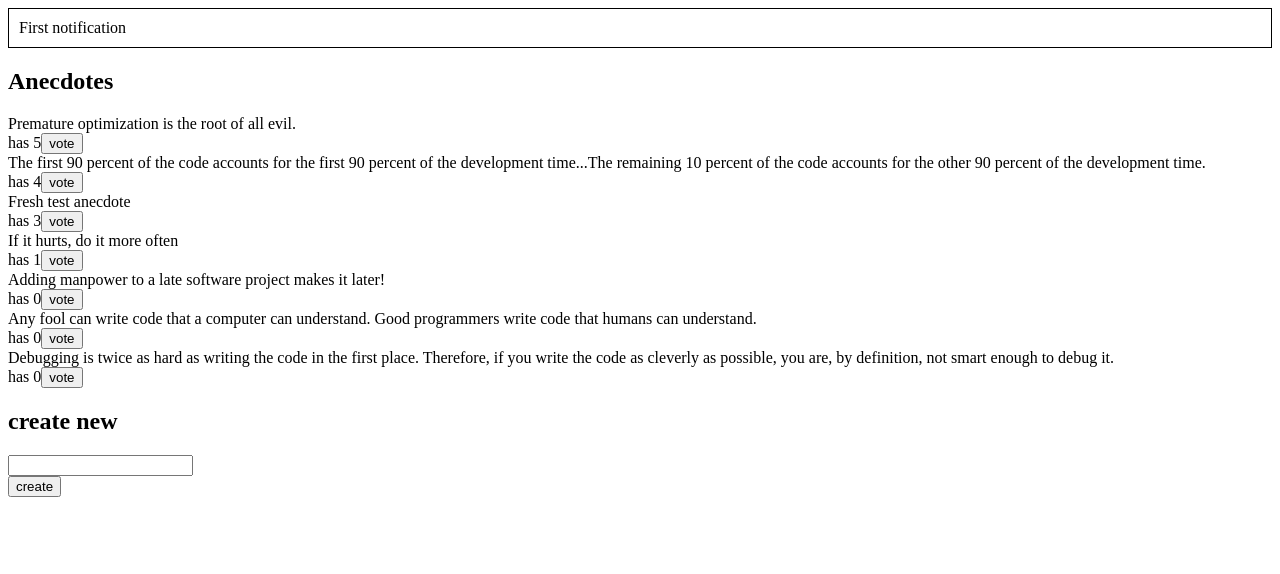
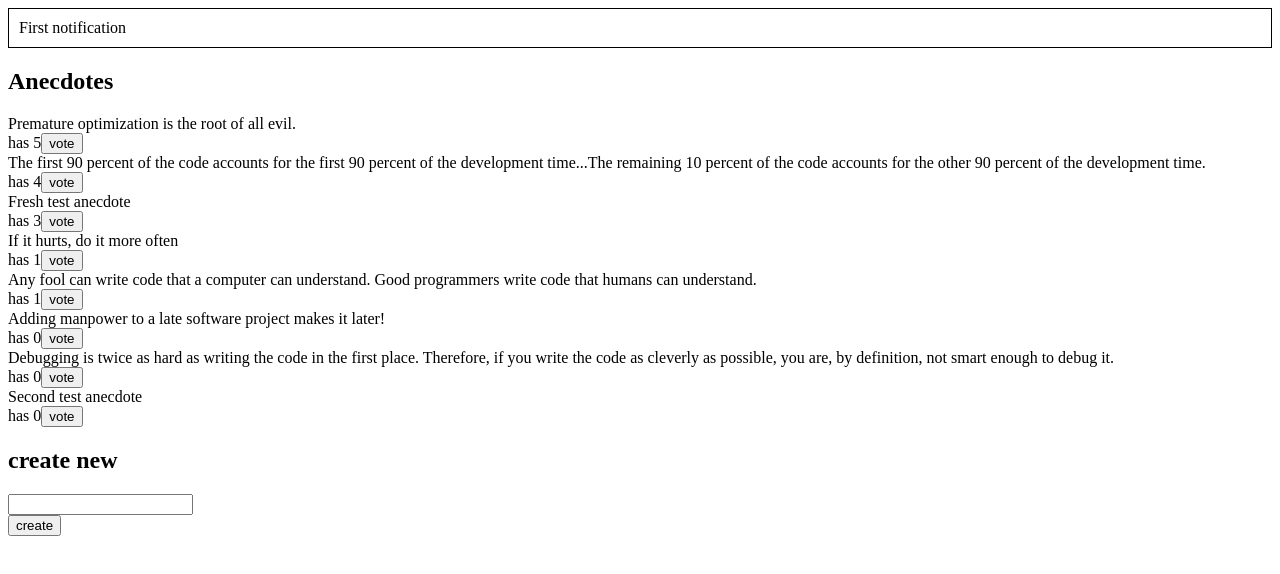
Before and after one commit to tteitti21/fullstack_part6, a React (Create React App) app in the folder redux-anecdotes/: page / in a window 1280 px wide. Shown: the top 574 px of the page. Built offline with nearby package versions, Linux system fonts and the light colour scheme; data requests are answered from the project's data file.

Commit message:
exercise 6.20 added

```diff
--- a/redux-anecdotes/db.json
+++ b/redux-anecdotes/db.json
@@ -18,7 +18,7 @@
     {
       "content": "Any fool can write code that a computer can understand. Good programmers write code that humans can understand.",
       "id": "36975",
-      "votes": 0
+      "votes": 1
     },
     {
       "content": "Premature optimization is the root of all evil.",
@@ -34,6 +34,11 @@
       "content": "Fresh test anecdote",
       "votes": 3,
       "id": "cXLbEUH"
+    },
+    {
+      "content": "Second test anecdote",
+      "votes": 0,
+      "id": "QB4wLdr"
     }
   ]
 }
--- a/redux-anecdotes/src/components/AnecdoteForm.js
+++ b/redux-anecdotes/src/components/AnecdoteForm.js
@@ -1,16 +1,15 @@
-import { useDispatch } from "react-redux";
+import { connect } from "react-redux"
 import { createAnecdote } from "../reducers/anecdoteReducer";
 import { setNotification } from "../reducers/notificationReducer";
 
 const AnecdoteForm = (props) => {
-    const dispatch = useDispatch()
 
     const create = async (event) => {
         event.preventDefault()
         const anecdote = event.target.anecdote.value
-        dispatch(createAnecdote(anecdote))
+        props.createAnecdote(anecdote)
         event.target.anecdote.value = ''
-        dispatch(setNotification(`Created new anecdote '${anecdote}`, 5))
+        props.setNotification(`Created new anecdote '${anecdote}`, 5)
       }
 
     return (
@@ -24,4 +23,21 @@ const AnecdoteForm = (props) => {
     )
 }
 
-export default AnecdoteForm
+const mapStateToProps = (state) => {
+  return {
+    anecdotes: state.anecdotes,
+    notification: state.notification
+  }
+}
+
+const mapDispatchToProps = {
+  createAnecdote,
+  setNotification,
+}
+
+const ConnectedAnecdotesForm = connect(
+  mapStateToProps,
+  mapDispatchToProps
+  )(AnecdoteForm)
+
+export default ConnectedAnecdotesForm
--- a/redux-anecdotes/src/components/AnecdoteList.js
+++ b/redux-anecdotes/src/components/AnecdoteList.js
@@ -1,14 +1,13 @@
-import { useDispatch, useSelector } from "react-redux";
+import { connect } from "react-redux"
 import { voteAnecdote } from "../reducers/anecdoteReducer";
 import { setNotification } from "../reducers/notificationReducer";
 
 const AnecdoteList = (props) => {
-    const anecdotes = useSelector(state => state.anecdotes)
-    const dispatch = useDispatch()
+    const anecdotes = props.anecdotes
 
     const vote = (anecdote) => {
-      dispatch(voteAnecdote(anecdote))
-      dispatch(setNotification(`you voted '${anecdote.content}`, 5))
+      props.voteAnecdote(anecdote)
+      props.setNotification(`you voted '${anecdote.content}`, 5)
     }
 
     return (
@@ -26,4 +25,20 @@ const AnecdoteList = (props) => {
   )
 }
 
-export default AnecdoteList
+const mapStateToProps = (state) => {
+  return {
+    anecdotes: state.anecdotes
+  }
+}
+
+const mapDispatchToProps = {
+  voteAnecdote,
+  setNotification,
+}
+
+const ConnectedAnecdotesList = connect(
+  mapStateToProps,
+  mapDispatchToProps
+  )(AnecdoteList)
+
+export default ConnectedAnecdotesList
```
